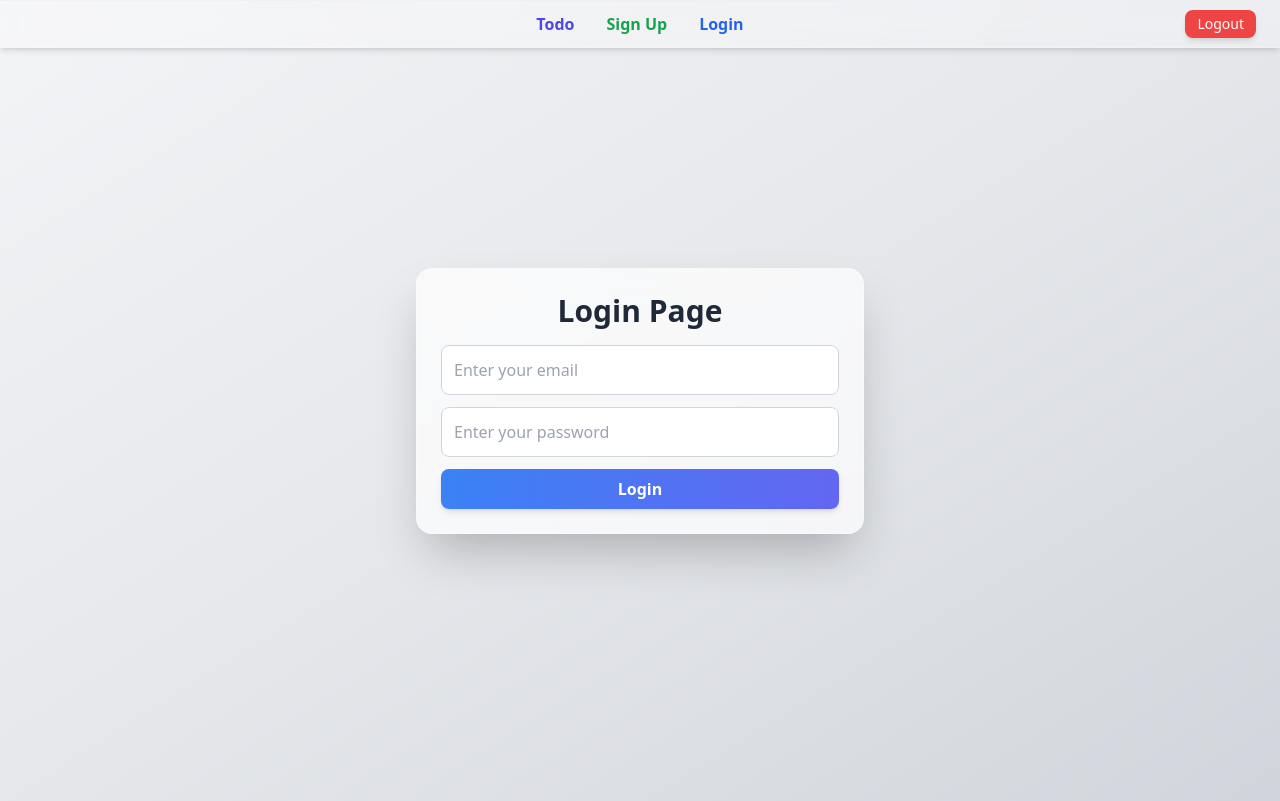
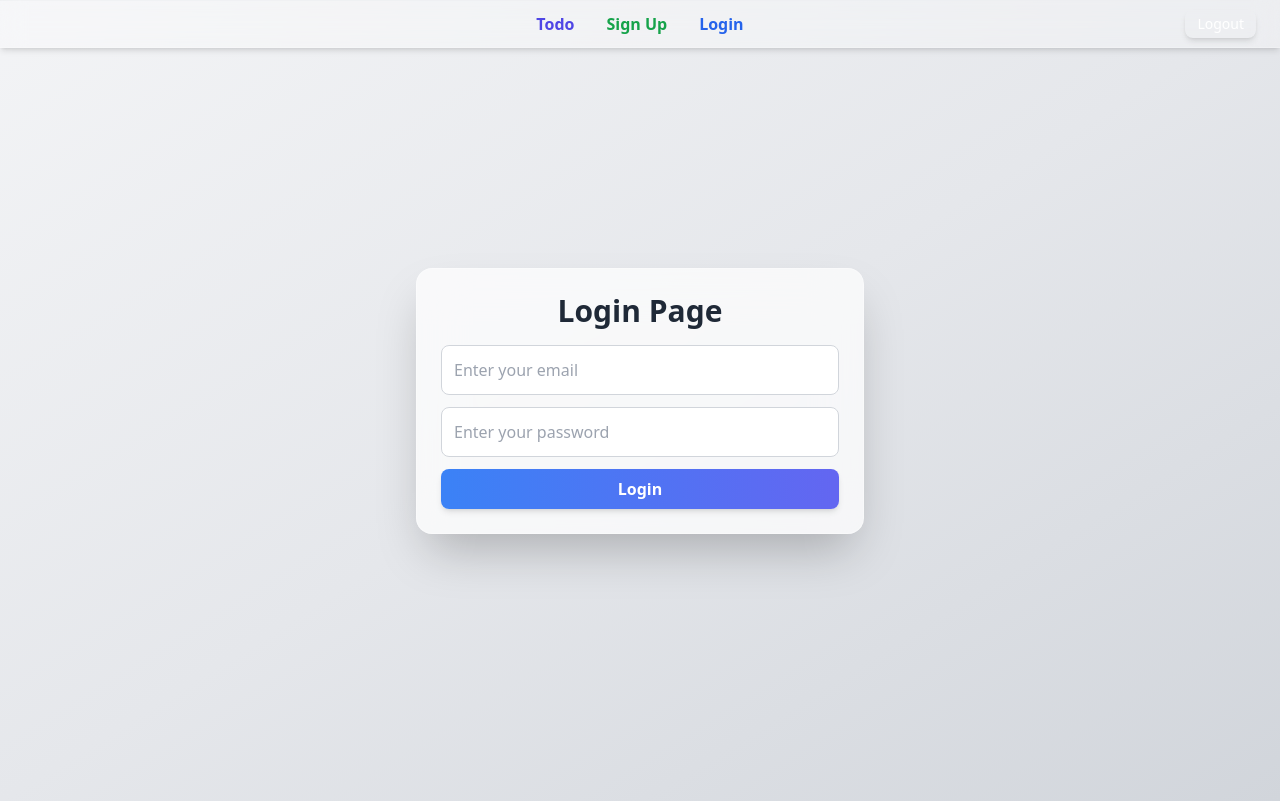
Before and after one commit to rehmaan4584/Task-manager-frontend, a React (Vite) app: page /login in a window 1280 px wide. Built offline with nearby package versions, Linux system fonts and the light colour scheme.

Commit message:
change color of logout

```diff
--- a/src/App.jsx
+++ b/src/App.jsx
@@ -33,7 +33,7 @@ function App() {
 
         <div className="absolute right-6"
         onClick={()=>handleLogout()}>
-          <button className="bg-red-500 hover:bg-red-600 text-white rounded-lg px-3 py-1 text-sm shadow-md transition">
+          <button className="bg-black-500 hover:bg-red-600 text-white rounded-lg px-3 py-1 text-sm shadow-md transition">
             Logout
           </button>
         </div>
```
